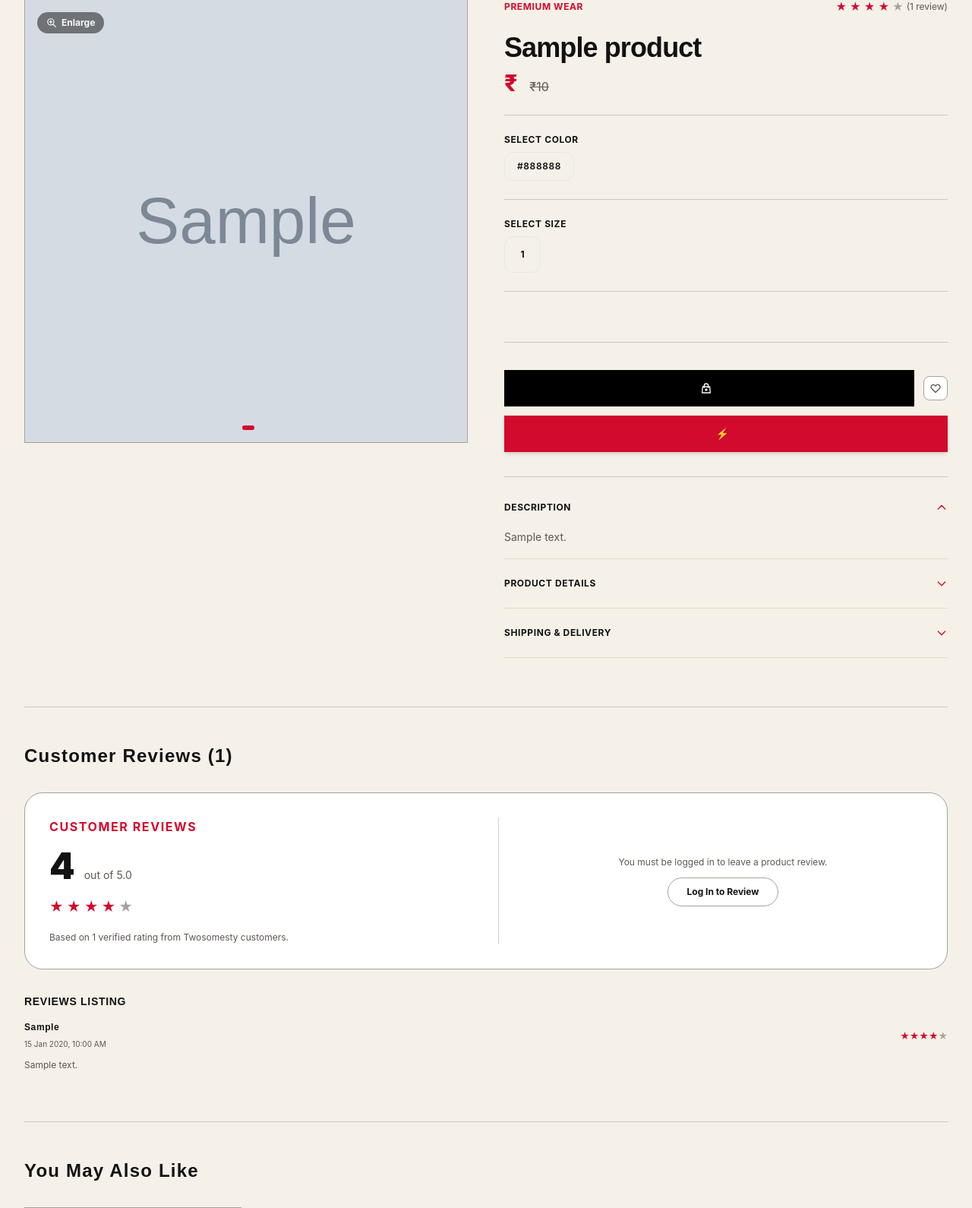
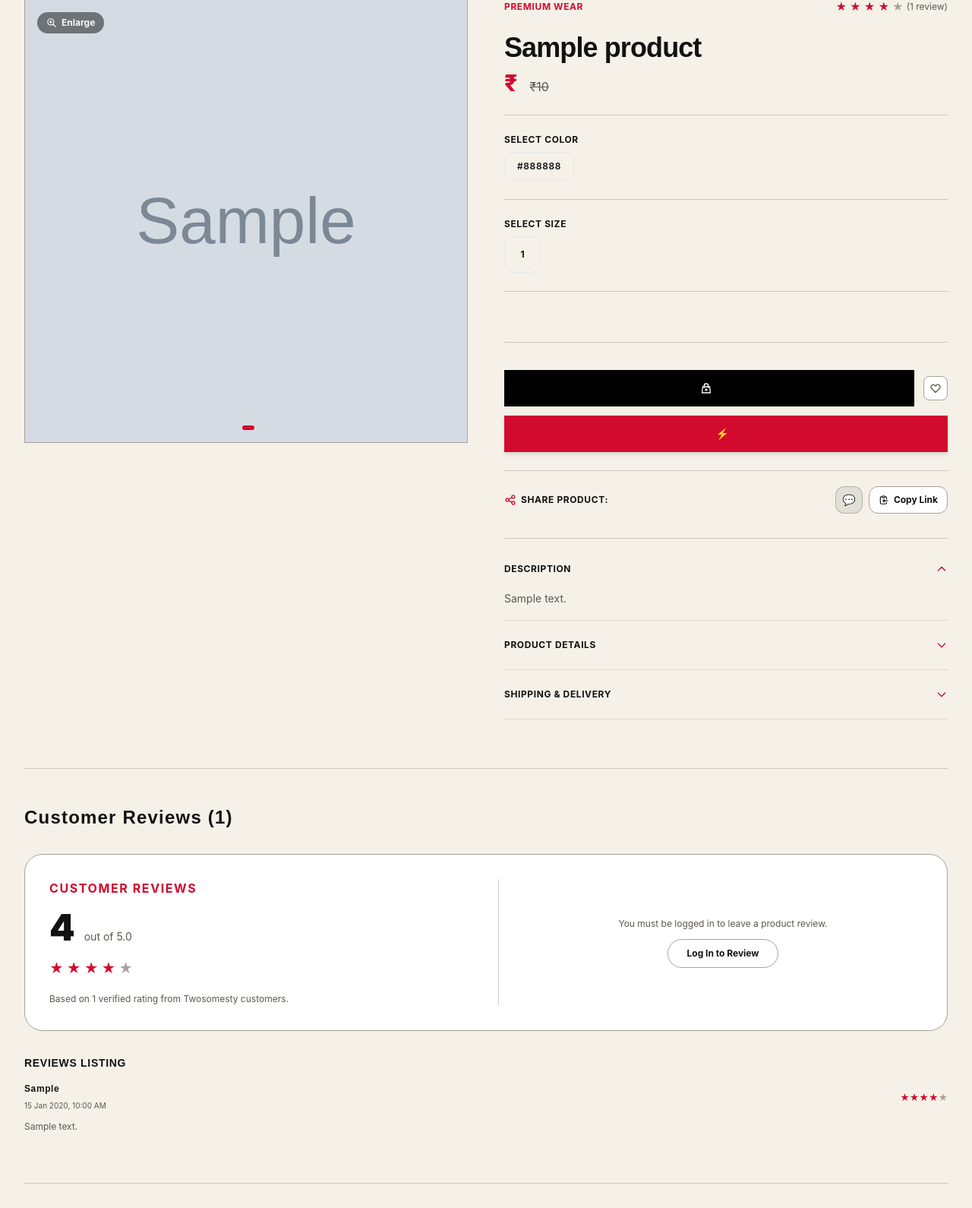
Before and after one commit to ulageshwaran/twosomesty, a Django app: template store/templates/store/product_detail.html in a window 1280 px wide. Shown: the part 150-1740 px from the top of the page at 76% size. Run offline with Django 5.2, Linux system fonts and the light colour scheme; the template is opened without the code that fills it: most values are stand-ins (such as "Sample title", 1, 10 or a date in 2020); grey boxes marked "Sample" are stand-in pictures; some libraries are stand-ins or nearby versions.

Commit message:
products share update

```diff
--- a/store/templates/store/product_detail.html
+++ b/store/templates/store/product_detail.html
@@ -275,6 +275,55 @@
                 </div>
             </form>
 
+            <!-- Share Product Section -->
+            <div class="mt-6 border-t border-surface-border/50 pt-5" x-data="{ copied: false, shareProduct() {
+                if (navigator.share) {
+                    navigator.share({
+                        title: '{{ product.name|escapejs }} | Twosomesty Streetwear',
+                        text: 'Check out {{ product.name|escapejs }} on Twosomesty Streetwear Chennai!',
+                        url: window.location.href
+                    }).catch(() => {});
+                } else {
+                    this.copyLink();
+                }
+            }, copyLink() {
+                navigator.clipboard.writeText(window.location.href);
+                this.copied = true;
+                window.dispatchEvent(new CustomEvent('show-toast', {
+                    detail: { title: 'LINK COPIED! 📋', message: 'Product link copied to clipboard.' }
+                }));
+                setTimeout(() => this.copied = false, 3000);
+            }}">
+                <div class="flex items-center justify-between">
+                    <span class="text-xs font-bold text-customText-white uppercase tracking-wider flex items-center gap-1.5">
+                        <svg class="w-4 h-4 text-brand" fill="none" stroke="currentColor" viewBox="0 0 24 24">
+                            <path stroke-linecap="round" stroke-linejoin="round" stroke-width="2" d="M8.684 13.342C8.886 12.938 9 12.482 9 12c0-.482-.114-.938-.316-1.342m0 2.684a3 3 0 110-2.684m0 2.684l6.632 3.316m-6.632-6l6.632-3.316m0 0a3 3 0 105.367-2.684 3 3 0 00-5.367 2.684zm0 9.316a3 3 0 105.368 2.684 3 3 0 00-5.368-2.684z"></path>
+                        </svg>
+                        Share Product:
+                    </span>
+                    <div class="flex items-center gap-2">
+                        <!-- WhatsApp Share -->
+                        <a :href="'https://api.whatsapp.com/send?text=' + encodeURIComponent('Check out {{ product.name|escapejs }} on Twosomesty Streetwear: ' + window.location.href)"
+                           target="_blank"
+                           rel="noopener noreferrer"
+                           title="Share on WhatsApp"
+                           class="w-9 h-9 rounded-xl bg-emerald-500/10 border border-emerald-500/30 text-emerald-400 hover:bg-emerald-500 hover:text-white transition flex items-center justify-center text-sm">
+                            💬
+                        </a>
+                        <!-- Native Mobile Share / Copy Link -->
+                        <button type="button"
+                                @click="shareProduct()"
+                                title="Share or Copy Link"
+                                class="h-9 px-3 rounded-xl bg-surface-card border border-surface-border hover:border-brand text-customText-white hover:text-brand font-bold text-xs transition flex items-center gap-1.5 cursor-pointer">
+                            <svg class="w-3.5 h-3.5" fill="none" stroke="currentColor" viewBox="0 0 24 24">
+                                <path stroke-linecap="round" stroke-linejoin="round" stroke-width="2" d="M8 5H6a2 2 0 00-2 2v12a2 2 0 002 2h10a2 2 0 002-2v-1M8 5a2 2 0 002 2h2a2 2 0 002-2M8 5a2 2 0 012-2h2a2 2 0 012 2m0 0h2a2 2 0 012 2v3m2 4H10m0 0l3-3m-3 3l3 3"></path>
+                            </svg>
+                            <span x-text="copied ? 'Copied!' : 'Copy Link'"></span>
+                        </button>
+                    </div>
+                </div>
+            </div>
+
             <!-- Product Description & Specs Accordion (Right Side, below Options) -->
             <div class="mt-8 border-t border-surface-border/50 pt-6 space-y-4 text-left" x-data="{ openSection: 'description' }">
                 <!-- Description Accordion Item -->
```
